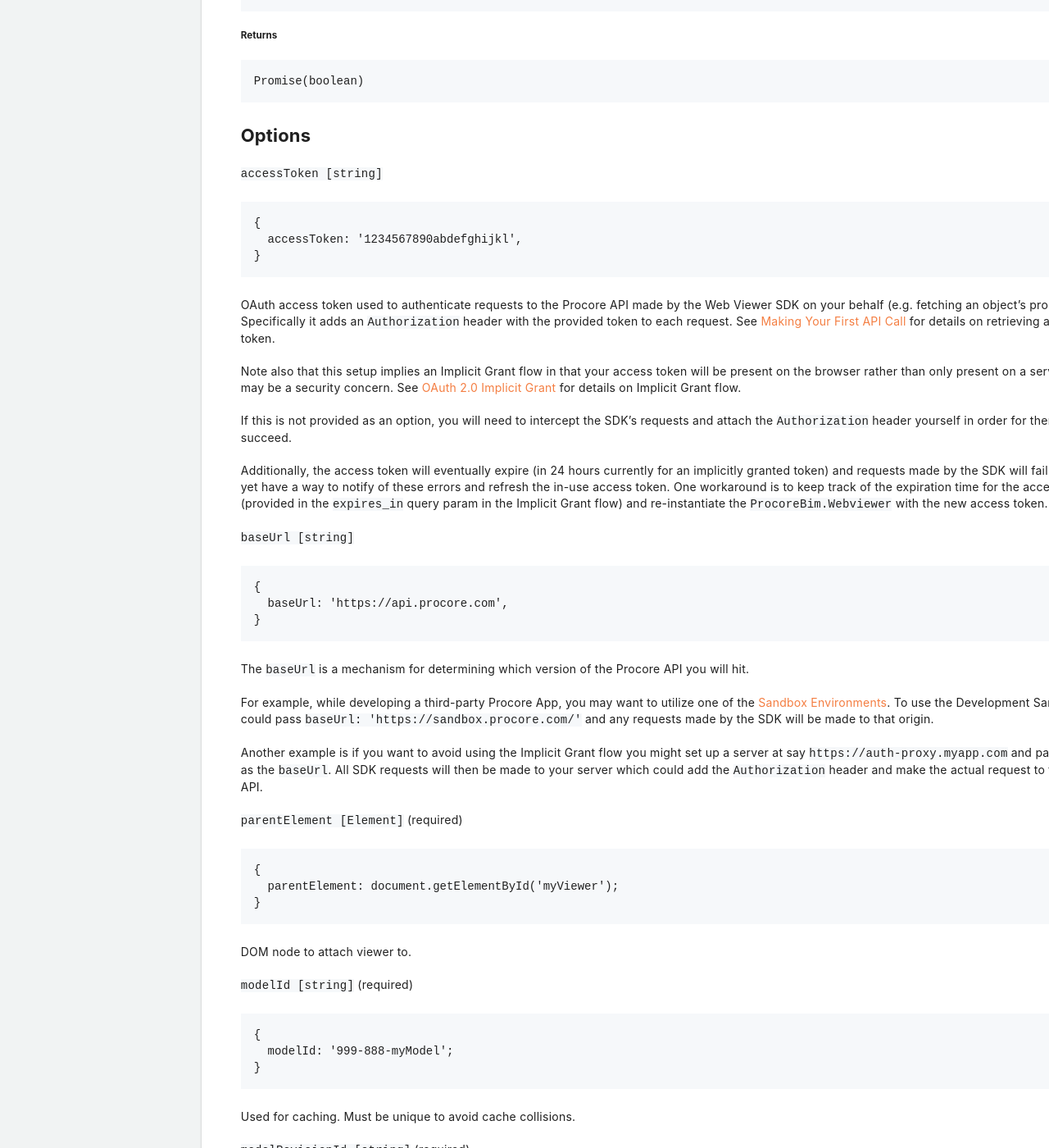
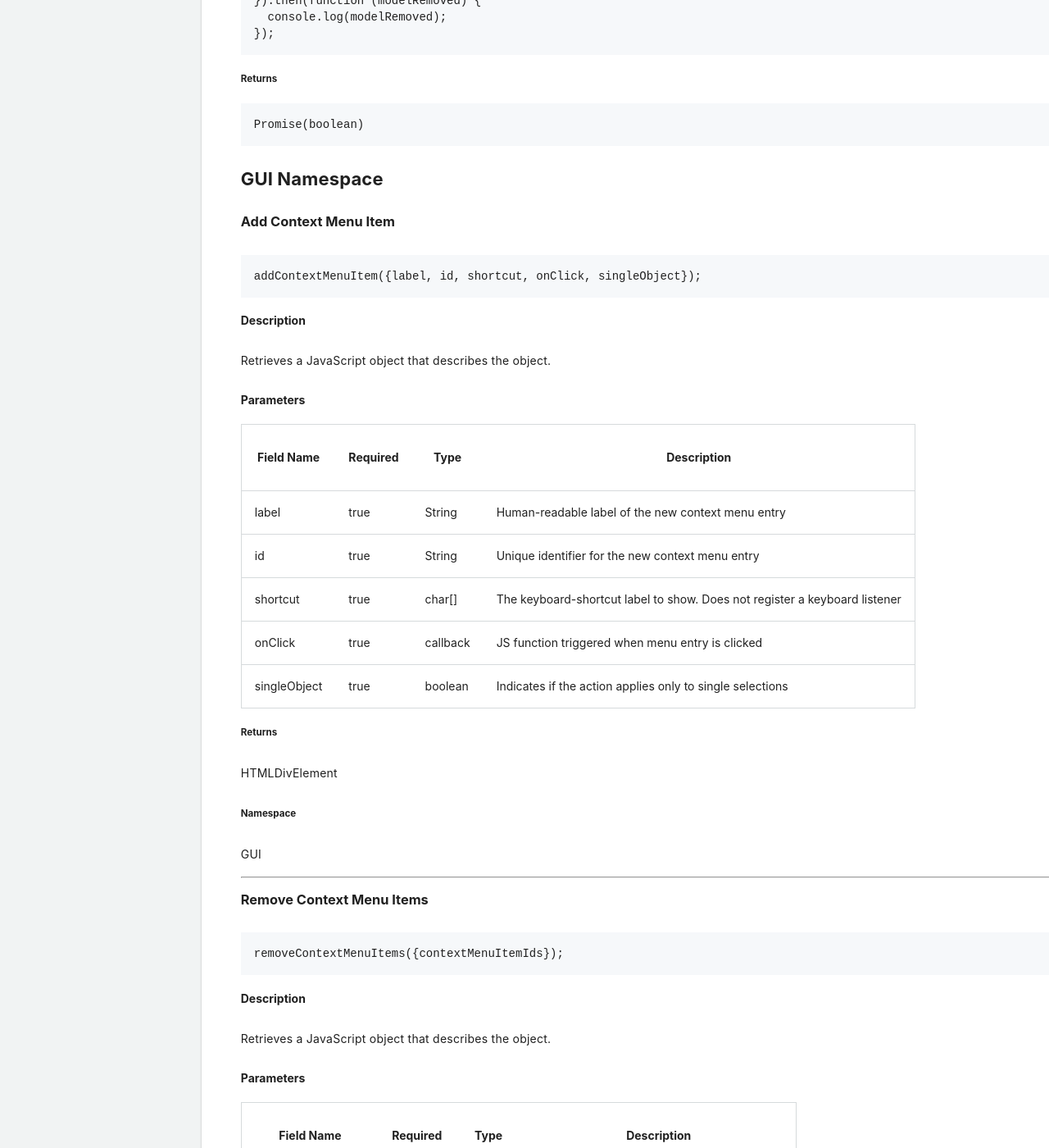
Before and after one commit to procore/documentation, a Jekyll site: the page built from bim_webviewer/bim_web_viewer.md, in a window 1280 px wide and 1400 px high, scrolled down 50092 px. Shown: the whole window at 82% size. Built offline with Jekyll 4.4.1, drawn with Linux system fonts in a browser that asks for light colours; comment, search, counter and statistics services are not loaded; some of the changed text lies outside the part shown.

Commit message:
[BIM-2427] Adds documentation for the new GUI namespace in the bim viewer. (#151)
* Adds documentaiton for the new GUI namespace in the bim viewer.

* Update bim_webviewer/bim_web_viewer.md

* Update bim_webviewer/bim_web_viewer.md

---------

Co-authored-by: Sean Spearman <sean.spearman@procore.com>

````diff
--- a/bim_webviewer/bim_web_viewer.md
+++ b/bim_webviewer/bim_web_viewer.md
@@ -103,11 +103,12 @@ ProcoreBim contains a mix of both static and non static methods and are generall
 <p class="heading-link-container"><a class="heading-link" href="#webviewer-namespaces"></a></p>
 
 | Namespace | Description                                                                                   |
-| --------- | --------------------------------------------------------------------------------------------- |
+|-----------|-----------------------------------------------------------------------------------------------|
 | camera    | Webviewer camera retrieval and manipulation [Camera Namespace](#camera-namespace)             |
 | dom       | Helper methods to create extendable panels [Dom Namespace](#dom-namespace)                    |
 | events    | Event management system similar to Javascript Event API [Events Namespace](#events-namespace) |
 | model     | Webviewer model data retrieval and manipulation [Model Namespace](#model-namespace)           |
+| gui       | Webviewer GUI manipulation [GUI Namespace](#gui-namespace)                                    |
 | none      | Methods not grouped into a namespace                                                          |
 
 When you create a new instance of Webviewer, an object is returned that allows you to act on the model and camera data.
@@ -2457,6 +2458,70 @@ ProcoreBim.Cache.removeModel({
 ```js
 Promise(boolean)
 ```
+
+## GUI Namespace
+
+<p class="heading-link-container"><a class="heading-link" href="#gui-namespace"></a></p>
+
+### Add Context Menu Item
+
+<p class="heading-link-container"><a class="heading-link" href="#add-context-menu-item"></a></p>
+
+```js
+addContextMenuItem({label, id, shortcut, onClick, singleObject});
+```
+
+#### Description
+
+Retrieves a JavaScript object that describes the object.
+
+#### Parameters
+
+| Field Name | Required | Type | Description |
+| - | - | - | - |
+| label | true | String | Human-readable label of the new context menu entry |
+| id | true | String  | Unique identifier for the new context menu entry |
+| shortcut  | true | char[]  | The keyboard-shortcut label to show. Does not register a keyboard listener |
+| onClick | true | callback | JS function triggered when menu entry is clicked |
+| singleObject | true | boolean | Indicates if the action applies only to single selections |
+
+##### Returns
+
+HTMLDivElement
+
+##### Namespace
+
+GUI
+
+---
+
+### Remove Context Menu Items
+
+<p class="heading-link-container"><a class="heading-link" href="#remove-context-menu-items"></a></p>
+
+```js
+removeContextMenuItems({contextMenuItemIds});
+```
+
+#### Description
+
+Retrieves a JavaScript object that describes the object.
+
+#### Parameters
+
+| Field Name | Required | Type | Description |
+| - | - | - | - |
+| contextMenuItemIds | true | String[] | Array of the Context Menu Item Ids to remove |
+
+##### Returns
+
+void
+
+##### Namespace
+
+GUI
+
+---
 
 ## Options
 
````
